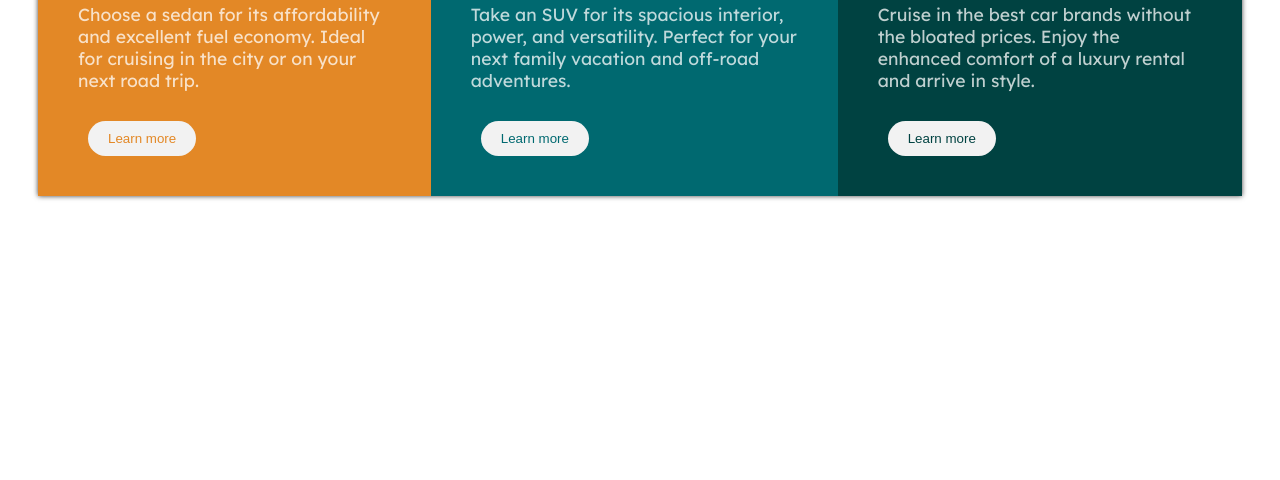
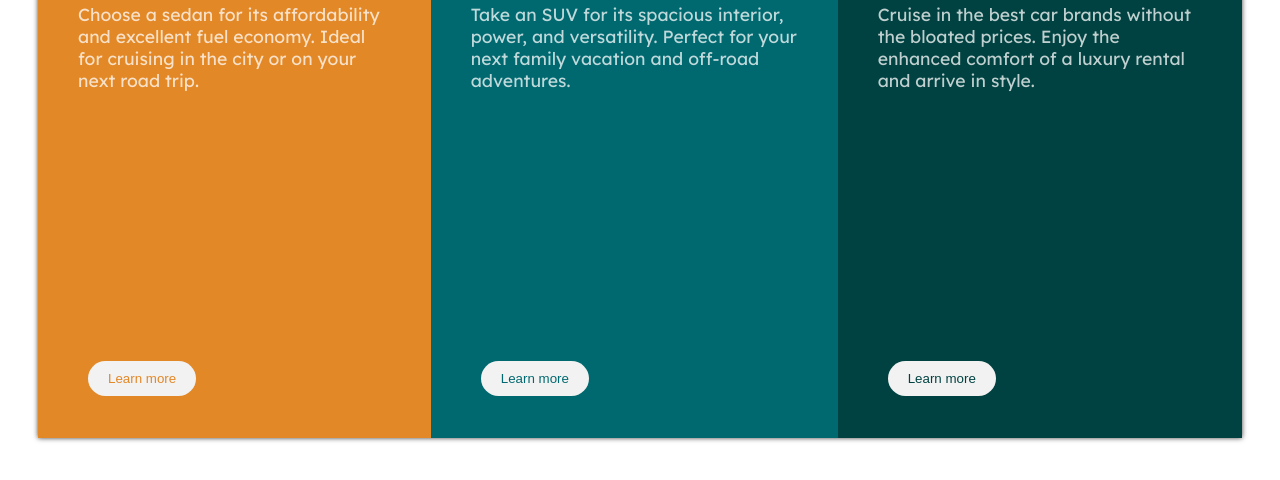
Before and after one commit to Gogul11/Frontendmentor-challenge-6, a plain HTML site: page index.html in a window 1280 px wide. Shown: the part 182-662 px from the top of the page. Drawn offline with Linux system fonts and the light colour scheme.

Commit message:
Update design.css

```diff
--- a/design.css
+++ b/design.css
@@ -105,7 +105,14 @@ button:hover{
         display: flex;
         flex-direction: row;
         width:auto;
+          height: 600px;
+    }
+
+    button{
+
+        margin-top: 250px;
     }
 
 
+
 }
```
